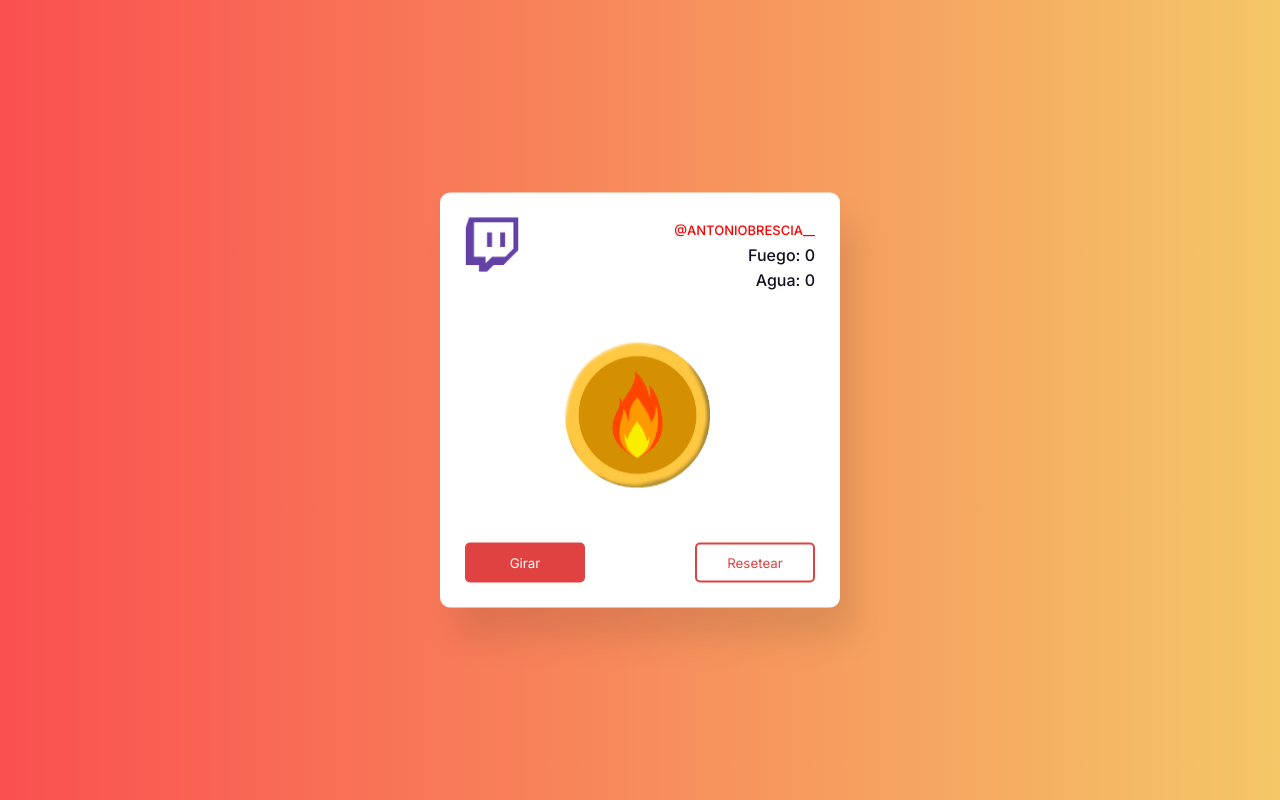
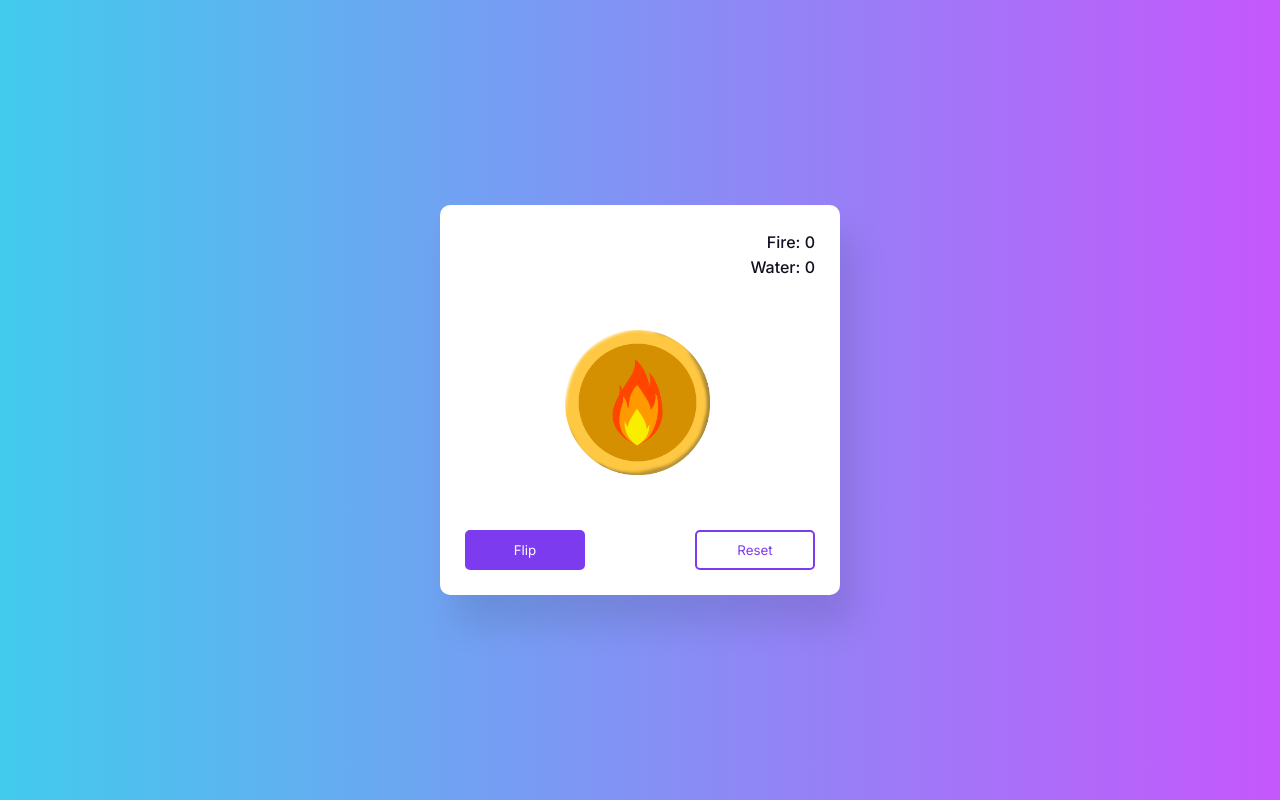
Before and after one commit to myzykyn/FlipCoin_MK, a plain HTML site: page index.html in a window 1280 px wide. Drawn offline with Linux system fonts and the light colour scheme.

Commit message:
More changes to default

```diff
--- a/index.html
+++ b/index.html
@@ -10,14 +10,9 @@
 <body>
 
     <div class="container">
-        <div class="logo">
-            <img src="twitch_logo.png" id="image_tw">
-
-        </div>
         <div class="stats">
-            <p id="name-channel">@ANTONIOBRESCIA__</p>
-            <p id="heads-count">Fuego: 0</p>
-            <p id="tails-count">Agua: 0</p>
+            <p id="heads-count">Fire: 0</p>
+            <p id="tails-count">Water: 0</p>
         </div>
         <div class="coin" id="coin">
             <div class="heads">
@@ -29,10 +24,10 @@
         </div>
         <div class="buttons">
             <button id="flip-button">
-                Girar
+                Flip
             </button>
             <button id="reset-button">
-                Resetear
+                Reset
             </button>
         </div>
     </div>
--- a/index.js
+++ b/index.js
@@ -23,8 +23,8 @@ flipBtn.addEventListener("click", () => {
 });
 
 function updateStats() {
-    document.querySelector("#heads-count").textContent = `Fuego: ${heads}`;
-    document.querySelector("#tails-count").textContent = `Agua: ${tails}`;
+    document.querySelector("#heads-count").textContent = `Fire: ${heads}`;
+    document.querySelector("#tails-count").textContent = `Water: ${tails}`;
 }
 
 function disableButton() {
--- a/style.css
+++ b/style.css
@@ -9,7 +9,7 @@
 
 body{
     height: 100%;
-    background: linear-gradient(to right, rgb(250, 80, 80) , rgb(244, 199, 103)) fixed;
+    background: linear-gradient(to right, rgb(66, 203, 237) , rgb(197, 87, 252)) fixed;
 
 }
 
@@ -26,29 +26,7 @@ body{
     -webkit-perspective: 300px;
     perspective: 300px;
 }
-.logo{
-    z-index: 2;
-    position: absolute;
-    transform: translate(-50%,-50%);
-    top: 13%;
-    left: 13%;
-    border-radius: 10px;
-    -webkit-perspective: 300px;
-    perspective: 300px;
-}
-#name-channel{
-    color: rgb(255, 0, 0);
-    font-family: "Inter",sans-serif;
-    font-size: 13px;
 
-}
-#image_tw{
-    height: 60px;
-    width: 60px;
-    position: relative;
-    -webkit-transform-style: preserve-3d;
-    transform-style: preserve-3d;
-}
 .stats{
     text-align: right;
     color: #101020;
@@ -89,13 +67,13 @@ body{
 button{
     width: 120px;
     padding: 10px 0;
-    border: 2.5px solid #e04242;
+    border: 2.5px solid rgb(125, 59, 240);
     border-radius: 5px;
     cursor: pointer;
 }
 
 #flip-button{
-    background: #e04242;
+    background: rgb(125, 59, 240);
     color: #fff;
 }
 
@@ -107,7 +85,7 @@ button{
 
 #reset-button{
     background: #fff;
-    color: #e04242;
+    color: rgb(125, 59, 240);
 }
 
 @keyframes spin-tails{
```
Also changed, not shown: twitch_logo.png (deleted).
